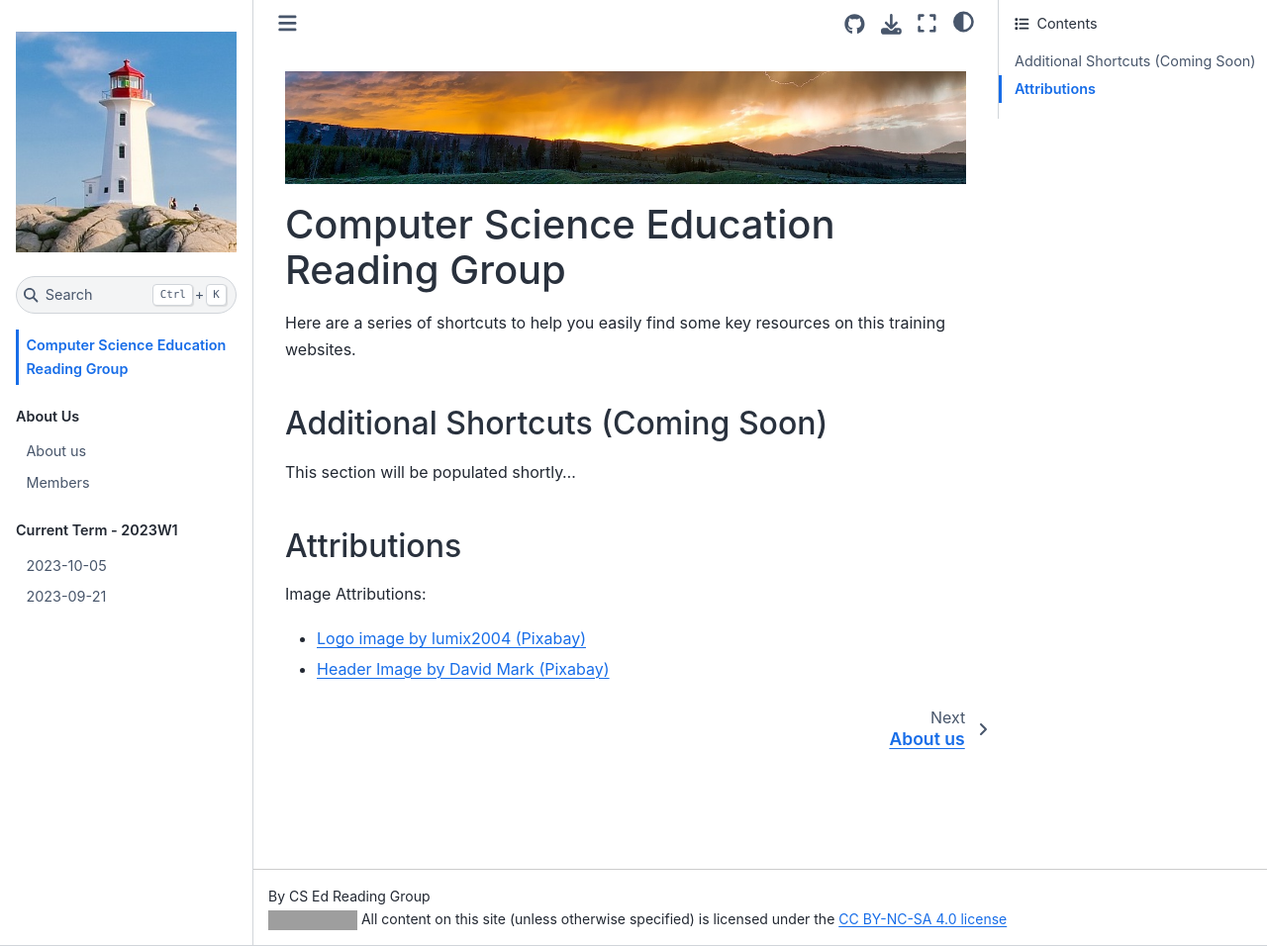
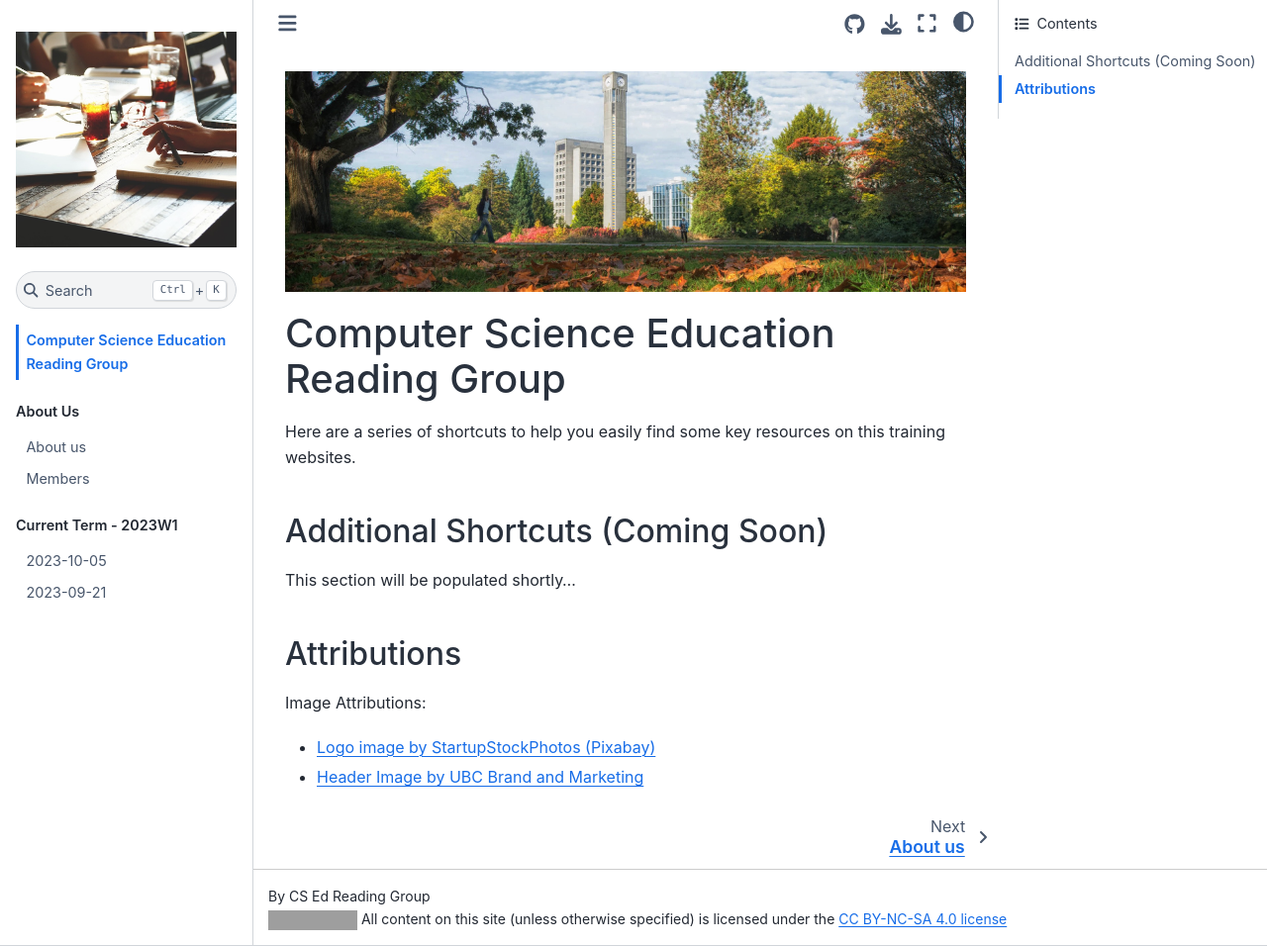
Before and after one commit to UBC-CS/csed_reading_group, a Jupyter Book: the page built from content/home.md, in a window 1280 px wide and 956 px high. Shown: the whole window at 99% size. Built offline with Jupyter Book 1.0.4 settings and Sphinx 7.4.7 and the Sphinx Book theme 1.1.4, drawn with Linux system fonts in a browser that asks for light colours; grey boxes are pictures that could not be loaded.

Commit message:
update header and logo

```diff
--- a/content/home.md
+++ b/content/home.md
@@ -149,5 +149,5 @@ A guide to using LaTeX for equations, formulas, and variables.
 
 Image Attributions:
 
-- [Logo image by lumix2004 (Pixabay)](https://pixabay.com/photos/lighthouse-ocean-sea-coast-travel-1872998/)
-- [Header Image by David Mark (Pixabay)](https://pixabay.com/photos/fields-clouds-mountains-mountainous-1589613/)
+- [Logo image by StartupStockPhotos (Pixabay)](https://pixabay.com/users/startupstockphotos-690514)
+- [Header Image by UBC Brand and Marketing](https://www.flickr.com/photos/134760388@N08/19467250624/in/album-72157656112341170/)
```
Also changed, not shown: images/header.jpg, images/logo.jpg.
